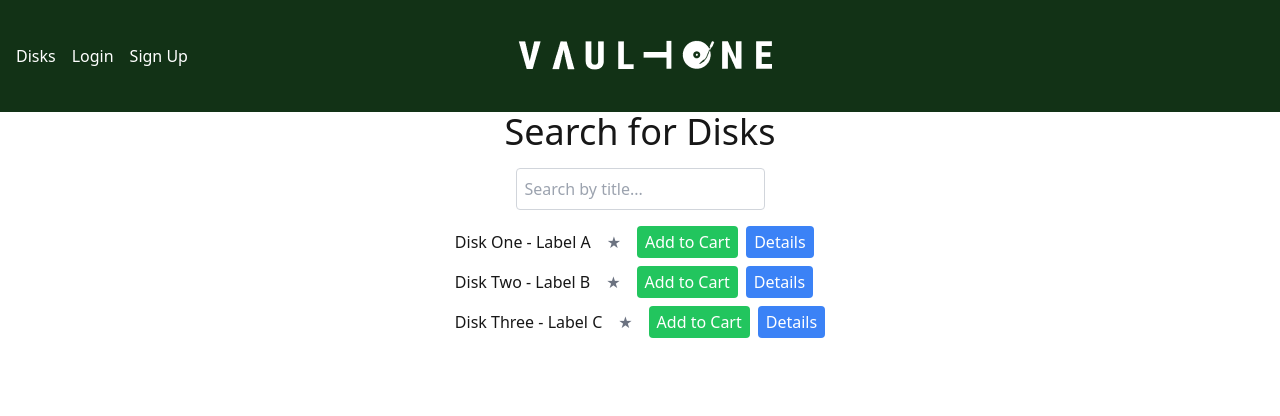
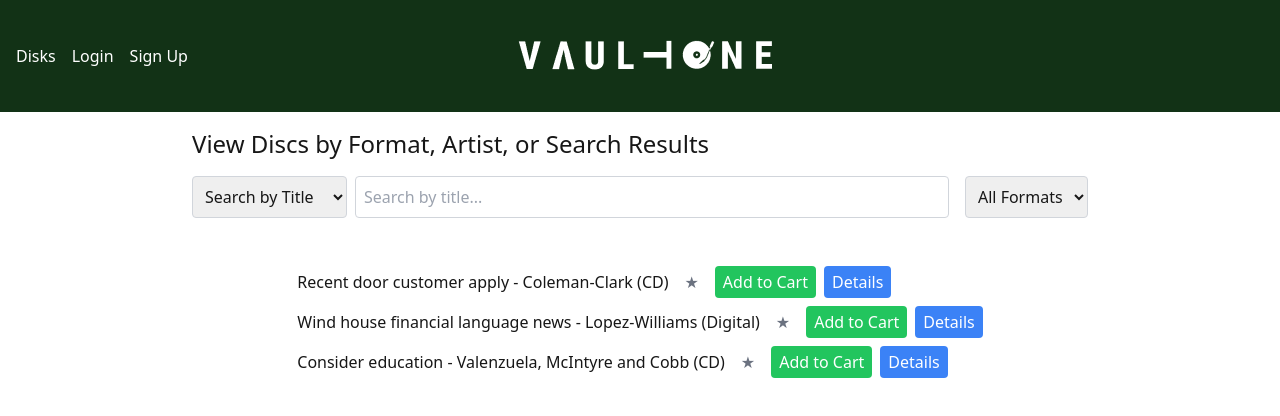
Before and after one commit to afhavreliuc/proiect-mops, a Next.js app: page /disks in a window 1280 px wide. Shown: the top 416 px of the page. Built offline with nearby package versions, Linux system fonts and the light colour scheme.

Commit message:
updated search

```diff
--- a/src/app/disks/page.tsx
+++ b/src/app/disks/page.tsx
@@ -16,11 +16,35 @@ const DisksPage = () => {
   const [isLoading, setIsLoading] = useState(true);
 
   const [disks, setDisks] = useState<any[]>([
-    { id: 1, title: "Disk One", label: "Label A", price: 10, details: "This is a great album with amazing tracks." },
-    { id: 2, title: "Disk Two", label: "Label B", price: 15, details: "A classic collection of timeless songs." },
-    { id: 3, title: "Disk Three", label: "Label C", price: 20, details: "An eclectic mix of genres and styles." },
+    {
+      id: 4,
+      title: "Recent door customer apply",
+      label: "Coleman-Clark",
+      price: 35,
+      format: "CD",
+      details: "A collection of contemporary tracks exploring modern themes."
+    },
+    {
+      id: 15,
+      title: "Wind house financial language news",
+      label: "Lopez-Williams",
+      price: 49,
+      format: "Digital",
+      details: "An innovative fusion of electronic and acoustic elements."
+    },
+    {
+      id: 19,
+      title: "Consider education",
+      label: "Valenzuela, McIntyre and Cobb",
+      price: 17,
+      format: "CD",
+      details: "A thoughtful compilation of educational and inspirational music."
+    }
   ]);
+
   const [searchTerm, setSearchTerm] = useState("");
+  const [searchType, setSearchType] = useState<"title" | "artist">("title");
+  const [selectedFormat, setSelectedFormat] = useState<string>("");
   const [isCartOpen, setCartOpen] = useState(false);
   const [isDetailsOpen, setDetailsOpen] = useState(false);
   const [selectedDisk, setSelectedDisk] = useState<any>(null);
@@ -39,15 +63,39 @@ const DisksPage = () => {
     type: 'success' | 'error';
   } | null>(null);
 
+  // Get unique formats
+  const formats = Array.from(new Set(disks.map(disk => disk.format)));
+
   useEffect(() => {
     // Simulate loading disks data
     const loadDisks = async () => {
       try {
         await new Promise(resolve => setTimeout(resolve, 1000)); // Simulate API call
         setDisks([
-          { id: 1, title: "Disk One", label: "Label A", price: 10, details: "This is a great album with amazing tracks." },
-          { id: 2, title: "Disk Two", label: "Label B", price: 15, details: "A classic collection of timeless songs." },
-          { id: 3, title: "Disk Three", label: "Label C", price: 20, details: "An eclectic mix of genres and styles." },
+          {
+            id: 4,
+            title: "Recent door customer apply",
+            label: "Coleman-Clark",
+            price: 35,
+            format: "CD",
+            details: "A collection of contemporary tracks exploring modern themes."
+          },
+          {
+            id: 15,
+            title: "Wind house financial language news",
+            label: "Lopez-Williams",
+            price: 49,
+            format: "Digital",
+            details: "An innovative fusion of electronic and acoustic elements."
+          },
+          {
+            id: 19,
+            title: "Consider education",
+            label: "Valenzuela, McIntyre and Cobb",
+            price: 17,
+            format: "CD",
+            details: "A thoughtful compilation of educational and inspirational music."
+          }
         ]);
       } finally {
         setIsLoading(false);
@@ -90,15 +138,20 @@ const DisksPage = () => {
   const clearCart = () => {
     setCartItems([]);
     setTotalPrice(0);
-    setCartOpen(false); // Optionally close the cart modal
+    setCartOpen(false);
   };
 
-  const filteredDisks = disks.filter(disk =>
-    disk.title.toLowerCase().includes(searchTerm.toLowerCase())
-  );
+  // Filter disks based on all criteria
+  const filteredDisks = disks.filter(disk => {
+    const matchesSearch = searchType === "title"
+      ? disk.title.toLowerCase().includes(searchTerm.toLowerCase())
+      : disk.label.toLowerCase().includes(searchTerm.toLowerCase());
+    const matchesFormat = !selectedFormat || disk.format === selectedFormat;
+    return matchesSearch && matchesFormat;
+  });
 
   // Shipping cost logic
-  const shippingCost = totalPrice >= 20 ? 0 : 5; // $5 shipping if total is $20 or less
+  const shippingCost = totalPrice >= 40 ? 0 : 5;
   const finalPrice = totalPrice + shippingCost;
 
   const openDetails = (disk: any) => {
@@ -125,7 +178,7 @@ const DisksPage = () => {
   };
 
   return (
-    <div className="flex flex-col items-center">
+    <div className="flex flex-col items-center p-4">
       {notification && (
         <Notification
           message={notification.message}
@@ -133,15 +186,38 @@ const DisksPage = () => {
           onClose={() => setNotification(null)}
         />
       )}
-      <h1 className="text-4xl mb-4">Search for Disks</h1>
-      <div className="flex gap-4 mb-4">
+      <div className="w-full max-w-4xl mb-8">
+        <h2 className="text-2xl mb-4">View Discs by Format, Artist, or Search Results</h2>
+        <div className="flex flex-wrap gap-4 mb-4">
+          <div className="flex-1 flex gap-2">
+            <select
+              value={searchType}
+              onChange={(e) => setSearchType(e.target.value as "title" | "artist")}
+              className="p-2 border border-gray-300 rounded"
+            >
+              <option value="title">Search by Title</option>
+              <option value="artist">Search by Artist</option>
+            </select>
             <input
               type="text"
-          placeholder="Search by title..."
+              placeholder={`Search by ${searchType === "title" ? "title" : "artist"}...`}
               value={searchTerm}
               onChange={(e) => setSearchTerm(e.target.value)}
+              className="flex-1 p-2 border border-gray-300 rounded"
+            />
+          </div>
+
+          <select
+            value={selectedFormat}
+            onChange={(e) => setSelectedFormat(e.target.value)}
             className="p-2 border border-gray-300 rounded"
-        />
+          >
+            <option value="">All Formats</option>
+            {formats.map(format => (
+              <option key={format} value={format}>{format}</option>
+            ))}
+          </select>
+
           {currentUser && (
             <>
               <button
@@ -163,6 +239,7 @@ const DisksPage = () => {
             </>
           )}
         </div>
+      </div>
       {isLoading ? (
         <div className="flex justify-center items-center h-40">
           <LoadingSpinner />
@@ -174,7 +251,7 @@ const DisksPage = () => {
           ) : (
             filteredDisks.map(disk => (
               <li key={disk.id} className="mb-2 flex items-center gap-2">
-                {disk.title} - {disk.label}
+                <span>{disk.title} - {disk.label} ({disk.format})</span>
                 <button
                   onClick={() => handleToggleFavorite(disk.id)}
                   className={`px-2 py-1 ${favorites.includes(disk.id) ? 'text-yellow-500' : 'text-gray-500'}`}
--- a/src/app/login/page.tsx
+++ b/src/app/login/page.tsx
@@ -78,11 +78,11 @@ const LoginPage = () => {
           type={"password"}
           placeholder="Password"
         />
-        <div>
+        {/* <div>
           <button className="underline font-normal text-xl">
             Forgot Password?
           </button>
-        </div>
+        </div> */}
 
         <button
           type="submit"
--- a/src/components/DiskDetailsModal.tsx
+++ b/src/components/DiskDetailsModal.tsx
@@ -3,7 +3,13 @@ import React from "react";
 interface DiskDetailsModalProps {
   isOpen: boolean;
   onClose: () => void;
-  disk: { title: string; label: string; price: number; details: string };
+  disk: { title: string; label: string; price: number; details: string; format: string };
+}
+
+interface DiskDetailsModalProps {
+  isOpen: boolean;
+  onClose: () => void;
+  disk: { title: string; label: string; price: number; details: string; format: string };
 }
 
 const DiskDetailsModal: React.FC<DiskDetailsModalProps> = ({ isOpen, onClose, disk }) => {
@@ -16,6 +22,7 @@ const DiskDetailsModal: React.FC<DiskDetailsModalProps> = ({ isOpen, onClose, di
           <h2 className="text-2xl font-normal">{disk.title}</h2>
           <div className="flex flex-col gap-2">
             <p><span className="font-semibold">Label:</span> {disk.label}</p>
+            <p><span className="font-semibold">Format:</span> {disk.format}</p>
             <p><span className="font-semibold">Price:</span> ${disk.price}</p>
             <p><span className="font-semibold">Details:</span> {disk.details}</p>
           </div>
--- /dev/null
+++ b/src/components/FavoritesPage.tsx
@@ -0,0 +1,79 @@
+"use client";
+
+import React, {useState, useEffect} from 'react';
+import { useSelector } from "react-redux";
+import { useRouter } from "next/navigation";
+import { RootState } from "../lib/store";
+import Link from 'next/link';
+
+const FavoritesPage = () => {
+  const router = useRouter();
+  const { currentUser } = useSelector((state: RootState) => state.auth);
+
+  // Redirect to the main page if not logged in
+  useEffect(() => {
+    if (!currentUser) {
+      router.push("/");
+    }
+  }, [currentUser, router]);
+
+  // Get favorites from localStorage
+  const [favorites, setFavorites] = useState<any[]>([]);
+  const [disks, setDisks] = useState<any[]>([
+    { id: 1, title: "Disk One", label: "Label A", price: 10, details: "This is a great album with amazing tracks." },
+    { id: 2, title: "Disk Two", label: "Label B", price: 15, details: "A classic collection of timeless songs." },
+    { id: 3, title: "Disk Three", label: "Label C", price: 20, details: "An eclectic mix of genres and styles." },
+  ]);
+
+  useEffect(() => {
+    const storedFavorites = localStorage.getItem('favorites');
+    if (storedFavorites) {
+      const favoriteIds = JSON.parse(storedFavorites);
+      const favoritedDisks = disks.filter(disk => favoriteIds.includes(disk.id));
+      setFavorites(favoritedDisks);
+    }
+  }, []);
+
+  const handleToggleFavorite = (id: number) => {
+    const storedFavorites = JSON.parse(localStorage.getItem('favorites') || '[]');
+    const updatedFavorites = storedFavorites.filter((favId: number) => favId !== id);
+    localStorage.setItem('favorites', JSON.stringify(updatedFavorites));
+    setFavorites(prev => prev.filter(disk => disk.id !== id));
+  };
+
+  return (
+    <div className="container mx-auto p-4">
+      <div className="flex justify-between items-center mb-6">
+        <h1 className="text-3xl">Favorite Disks</h1>
+        <Link href="/disks" className="px-4 py-2 bg-blue-500 text-white rounded">
+          Back to Disks
+        </Link>
+      </div>
+      {favorites.length === 0 ? (
+        <p>No favorites yet!</p>
+      ) : (
+        <ul className="grid grid-cols-1 md:grid-cols-2 lg:grid-cols-3 gap-4">
+          {favorites.map((disk) => (
+            <li key={disk.id} className="border p-4 rounded-lg">
+              <div className="flex justify-between items-center">
+                <div>
+                  <h3 className="text-xl">{disk.title}</h3>
+                  <p className="text-gray-600">{disk.label}</p>
+                  <p className="font-bold">${disk.price}</p>
+                </div>
+                <button
+                  onClick={() => handleToggleFavorite(disk.id)}
+                  className="text-yellow-500 text-2xl"
+                >
+                  ★
+                </button>
+              </div>
+            </li>
+          ))}
+        </ul>
+      )}
+    </div>
+  );
+};
+
+export default FavoritesPage;
```
Also changed, not shown: src/components/Header.tsx (line endings or trailing spaces). Lines whose indentation alone changed are shown as unchanged.
